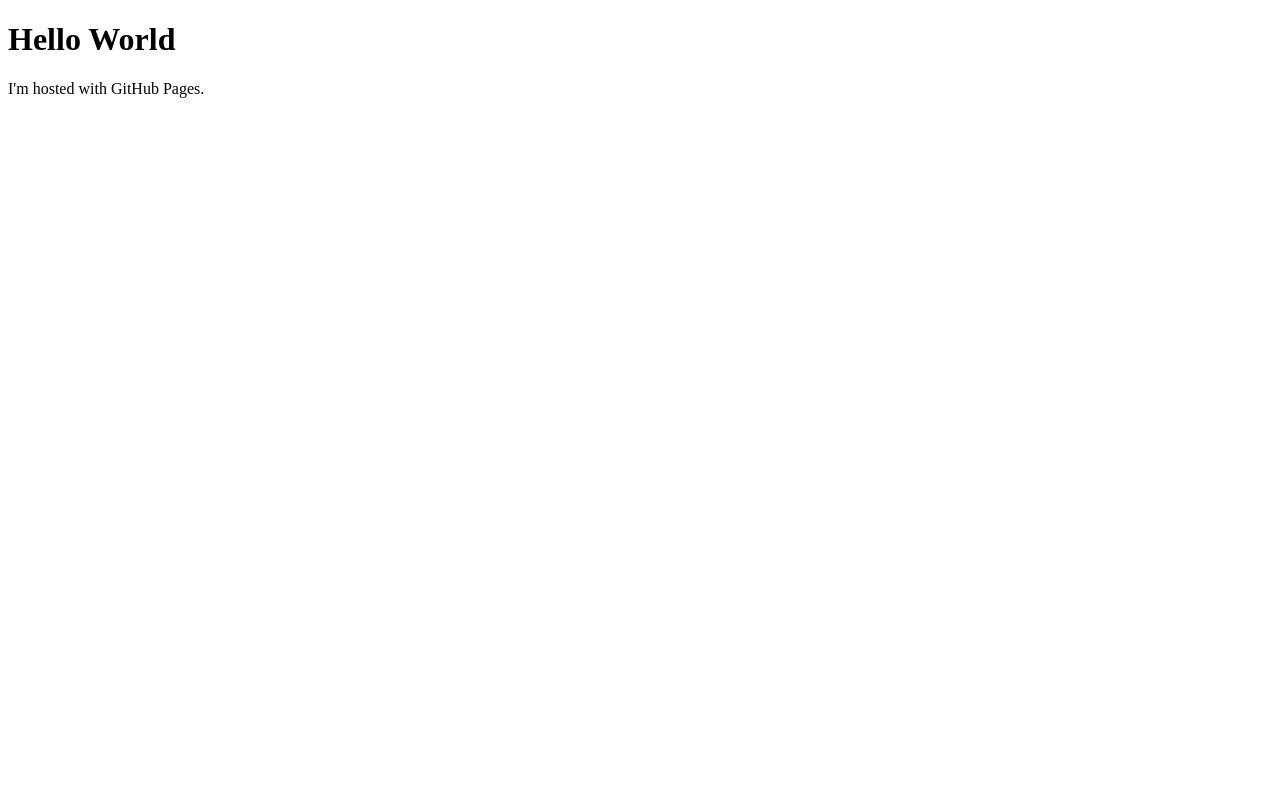
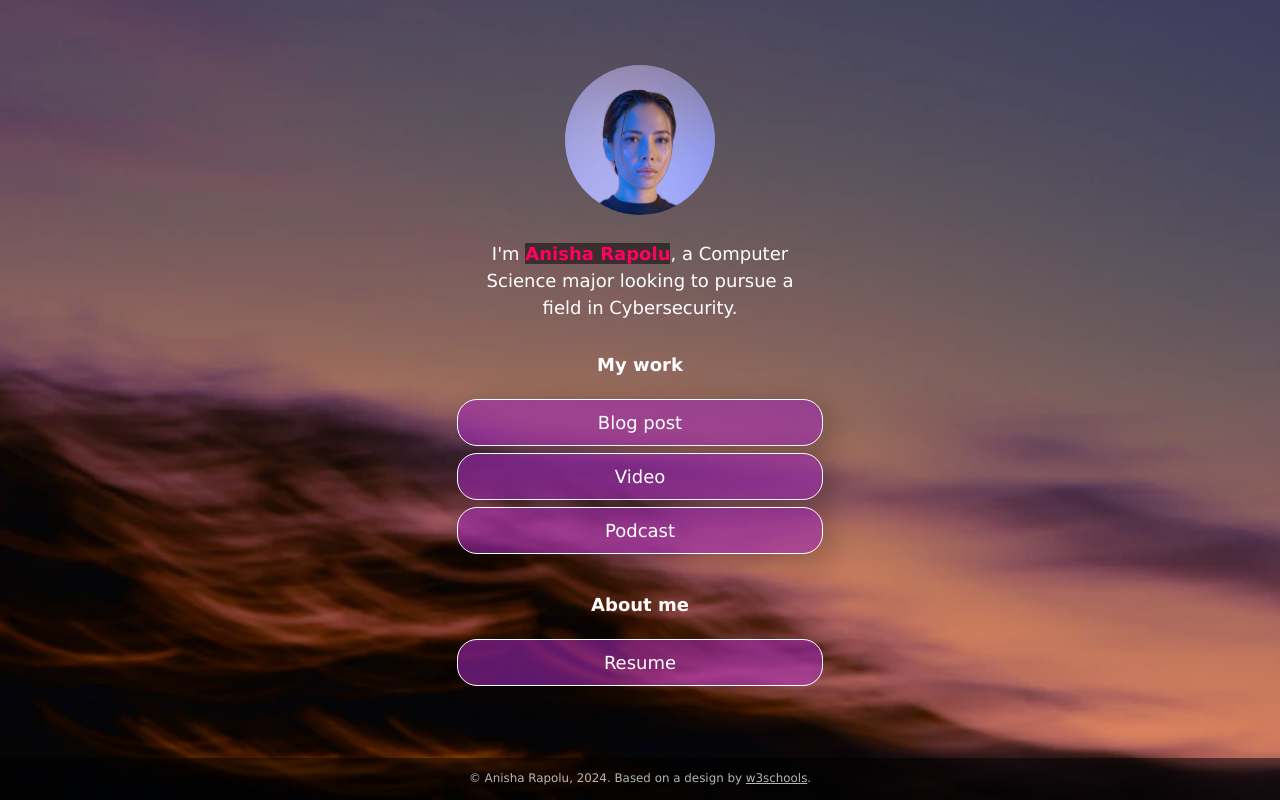
Before and after one commit to ranisha39/ranisha39.github.io, a plain HTML site: page index.html in a window 1280 px wide. Drawn offline with Linux system fonts and the light colour scheme.

Commit message:
Added website template

```diff
--- /dev/null
+++ b/css/style.css
@@ -0,0 +1,231 @@
+:root {
+    --primaryText: #fff;
+    --secondaryText: #ff015e;
+    --primary: rgba(156, 39, 176, .60);
+    --secondary: rgba(255, 1, 94, .60);
+    --buttonHover: rgba(156, 39, 176, .40);
+    --smallButtonHover: rgba(0, 0, 0, .25);
+}
+
+html {
+    box-sizing: border-box;
+    /* keeps button boxes within phone screen width */
+    -ms-text-size-adjust: 100%;
+    -webkit-text-size-adjust: 100%;
+    height: 100%;
+}
+
+*,
+*:before,
+*:after {
+    box-sizing: inherit;
+}
+
+body {
+    margin: 0;
+    min-height: 100%;
+    /* The image used for the site background. Try changing skyscape.jpg to stars.jpg. Put a replacement photo in the images folder and, in line 21 below, replace skyscape.jpg with yourbackgroundfilename.jpg */
+    /* The linear gradient darkens the image, like putting a sunglasses lens on top of it. If you want to darken the image even more, change 0.1 (both times) to 0.3 or higher */
+    background: linear-gradient(rgba(0, 0, 0, 0.1), rgba(0, 0, 0, 0.1)), url(../images/skyscape.jpg);
+    /* Prevents the browser from repeating or "tiling" the background image */
+    background-repeat: no-repeat;
+    background-position: center;
+    /* Freezes the image so that even the content scrolls down, the background stays put */
+    background-attachment: fixed;
+    /* Resizes the background image to cover the entire container */
+    background-size: cover;
+    font-family: Futura, Verdana, sans-serif;
+    line-height: 1.5;
+    font-size: 18px;
+    display: flex;
+    flex-direction: column;
+    justify-content: space-around;
+    align-items: center;
+}
+
+h1 {
+    font-size: 1em;
+}
+
+h2 {
+    font-size: 1em;
+    margin-bottom: 0;
+}
+
+img {
+    margin: .5em 1em;
+    /* border: 1px solid #ccc; */
+    border-radius: 50%;
+    height: 150px;
+    max-width: 100%;
+    object-fit: cover;
+    /* Resizes the image to cover the entire container */
+}
+
+.container {
+    text-align: center;
+    width: 100%;
+    padding: 0;
+    margin-right: auto;
+    margin-left: auto;
+    flex: 1;
+    display: flex;
+    flex-direction: column;
+    justify-content: center;
+}
+
+.image-container {
+    text-align: center;
+    width: 100%;
+}
+
+.main-text-color {
+    color: var(--primaryText);
+}
+
+.name {
+    color: var(--secondaryText);
+}
+
+.name strong {
+    background-color: rgba(0, 0, 0, 0.50);
+}
+
+.section-header {
+    padding-top: .5em;
+}
+
+.button,
+.intro,
+.links-container,
+.slidedown,
+.external-link {
+    width: 100%;
+    min-width: 50%;
+    padding: .5em 1em;
+    text-decoration: none;
+    color: inherit;
+    text-align: center;
+}
+
+.button, .external-link {
+    border: 1px solid var(--primaryText);
+    border-radius: 20px;
+    box-shadow: 7px 6px 28px 1px rgba(0, 0, 0, 0.24);
+    overflow: hidden;
+    white-space: nowrap;
+    display: inline-block;
+    background-color: var(--primary);
+    cursor: pointer;
+    transition: 0.2s all;
+}
+
+.button:not(.highlight) {
+    background-color: var(--primary);
+}
+
+@media (hover: hover) {
+    .button:hover { background-color: var(--buttonHover); }
+}
+
+.button.highlight {
+    background-color: var(--secondary);
+}
+
+.button:active, .external-link:active {
+    transform: scale(0.98);
+    /* Scaling button to 0.98 to its original size */
+    box-shadow: 3px 2px 22px 1px rgba(0, 0, 0, 0.24);
+    /* Lowering the shadow */
+}
+
+.intro {
+    margin: 0 auto;
+}
+
+.section {
+    margin-top: 1em;
+}
+
+.slidedown {
+    margin: 0 auto;
+    padding: 0;
+    -webkit-transition: height .4s ease;
+    -o-transition: height .4s ease;
+    transition: height .4s ease;
+    overflow: hidden;
+    height: 0;
+}
+
+.external-link {
+    border: 1px solid var(--primaryText);
+    border-radius: 20px;
+    background-color: transparent;
+    display: flex;
+    align-items: center;
+    justify-content: center;
+    padding: 0;
+    margin: .5em auto 1.5em auto;
+    text-decoration: none;
+    color: inherit;
+    height: 2em;
+    width: 6em;
+}
+
+.external-link:hover {
+    background-color: var(--smallButtonHover)
+}
+
+.description {
+    display: flex;
+    text-align: left;
+    flex-direction: column;
+    padding: 0 .6em;
+}
+
+.description > p {
+    margin: .5em 0;
+}
+
+.footer {
+  font-size: .66em;
+  background-color: rgba(0, 0, 0, .5);
+  color: rgba(225, 225, 225, .8);
+  text-decoration: none;
+  width: 100%;
+  min-height: 3em;
+  display: flex;
+  align-items: center;
+  justify-content: center;
+  position: relative;
+}
+
+.footer a {
+    color: inherit;
+}
+
+/* Media queries allow you to change style properties according to the screen width. In this case, if the screen is AT LEAST 540 pixels wide (bigger than a standard phone), the .container resizes to 540 pixels and the buttons and intro resize to 85% of the container width */
+@media (min-width: 540px) {
+    .container {
+        max-width: 540px;
+    }
+
+    .button,
+    .intro,
+    .slidedown {
+        width: 85%;
+    }
+}
+
+/* If the screen is AT LEAST 768 pixels wide (standard tablet or larger), the .container resizes to 750 pixels and the buttons and intro resize to 40% of the container width */
+@media (min-width: 768px) {
+    .container {
+        max-width: 768px;
+    }
+
+    .button,
+    .intro,
+    .slidedown {
+        width: 40%;
+    }
+}
--- a/index.html
+++ b/index.html
@@ -1,7 +1,74 @@
 <!DOCTYPE html>
-<html>
-<body>
-<h1>Hello World</h1>
-<p>I'm hosted with GitHub Pages.</p>
+<!-- This page is adapted from w3schools "How to make a link tree website https://www.w3schools.com/howto/howto_website_create_linktree.asp" -->
+<html lang="en">
+
+<head>
+  <meta charset="utf-8" />
+  <meta name="viewport" content="width=device-width, initial-scale=1" />
+  <!-- Add your name below -->
+  <title>Anisha Rapolu</title>
+  <link rel="stylesheet" href="css/style.css">
+</head>
+
+<body class="main-text-color">
+  <!-- Content container. Everything except footer goes here -->
+  <div class="container">
+    <!-- Image and name container. Put your replacement photo—which you should crop to be square—in the images folder, then change the source attribute to images/yourportraitfilename.jpg. This path says, "Look in the images folder for yourportraitfilename.jpg." Be sure to change the alt text, too. -->
+    <div class="image-container">
+      <img src="images/portrait.jpg" alt="Photo by Art Hauntington">
+    </div>
+    <div class="intro">
+      I'm <span class="name"><strong>Anisha Rapolu</strong></span>, a Computer Science major looking to pursue a field in Cybersecurity.
+    </div>
+    <div class="section-header">
+      <h1>My work</h1>
+    </div>
+    <!-- Replace the # inside of the href="#" with your links. -->
+    <div class="links-container">
+      <div class="button toggle">Blog post</div>
+      <div class="slidedown">
+        <div class="description">
+          <h2>Blog post title</h2>
+          <p>Here, add a short but appealing description of your blog post.</p>
+          <a href="#" class="external-link" target="_blank">Read</a>
+        </div>
+      </div>
+
+      <div class="button toggle">Video</div>
+      <div class="slidedown">
+        <div class="description">
+          <h2>Video title</h2>
+          <p>Add a short but appealing description of your video.</p>
+          <a href="#" class="external-link" target="_blank">Watch</a>
+        </div>
+      </div>
+
+      <div class="button toggle">Podcast</div>
+      <div class="slidedown">
+        <div class="description">
+          <h2>Podcast title</h2>
+          <p>Add a short but appealing description of your podcast</p>
+          <a href="#" class="external-link" target="_blank">Listen</a>
+        </div>
+      </div>
+    </div>
+
+    <!-- Replace # with PDF from Google Docs, or replace the entire section with whatever you want. Or delete it! Or add another section below it!-->
+    <div class="section-header">
+      <h1>About me</h1>
+    </div>
+
+    <div class="links-container">
+      <a href="https://drive.google.com" class="button" target="_blank">Resume</a>
+    </div>
+
+  </div>
+  <div class="footer">
+    <p>© Anisha Rapolu, 2024. Based on a design by <a
+        href="https://www.w3schools.com/howto/howto_website_create_linktree.asp" target="_blank">w3schools</a>.
+    </p>
+  </div>
+  <script type="text/javascript" src="js/slider.js"></script>
 </body>
+
 </html>
--- /dev/null
+++ b/js/slider.js
@@ -0,0 +1,19 @@
+document.addEventListener("DOMContentLoaded", () => {
+  const a = document.querySelectorAll(".toggle");
+  a.forEach((e) => {
+    e.addEventListener("click", function () {
+      let slider = this.nextElementSibling;
+      if (slider.style.height) {
+        slider.style.height = null;
+        e.classList.remove("highlight");
+      } else {
+        document.querySelectorAll(".toggle.highlight").forEach((f) => {
+          f.classList.remove("highlight");
+          f.nextElementSibling.style.height = null;
+        });
+        e.classList.add("highlight");
+        slider.style.height = slider.scrollHeight + "px";
+      }
+    })
+  })
+})
```
Also changed, not shown: images/portrait.jpg (added), images/skyscape.jpg (added), images/stars.jpg (added), 1 other file.
